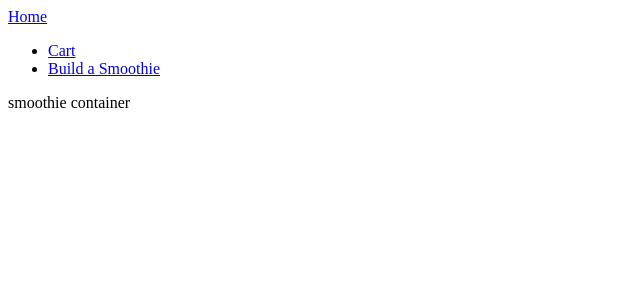
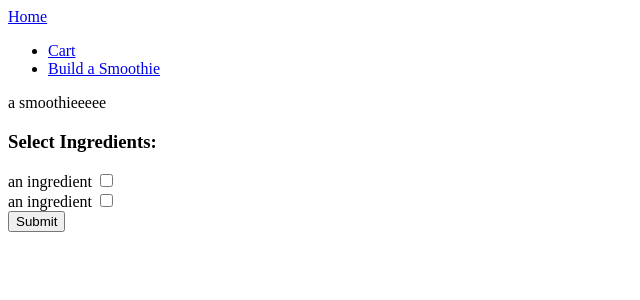
Before and after one commit to alliecaton/smoothie-shop-frontend, a React (Create React App) app: page /smoothie in a window 1280 px wide. Shown: the top 300 px of the page, without its empty margins (0-640 px from the left). Built offline with nearby package versions, Linux system fonts and the light colour scheme.

Commit message:
configuring comibereducers

```diff
--- /dev/null
+++ b/src/components/smoothie/Ingredient.js
@@ -0,0 +1,11 @@
+import React from 'react';
+
+const Ingredient = () => {
+    return (
+        <span>
+            an ingredient
+        </span>
+    );
+}
+
+export default Ingredient;
--- /dev/null
+++ b/src/components/smoothie/SmoothieCreator.js
@@ -0,0 +1,39 @@
+import React, { Component } from 'react';
+import Ingredient from './Ingredient'
+
+class SmoothieCreator extends Component {
+
+    state = { ingredients: [] }
+
+    // handleSelectionChange = (e) => {
+    //     console.log(this.state)
+    //     this.setState({
+    //       ingredients: [...this.state.ingredients, e.target.value]
+    //     });
+    // }
+
+    // handleSubmit = (e) => {
+    //   e.preventDefault();
+    //   this.props.addRestaurant(this.state.text)
+    //   this.setState({ text: ''})
+    // }
+
+    render() {
+        return (
+            <div>
+                <form onSubmit={(e)=> this.handleSubmit(e)}>
+                    <h3>Select Ingredients:</h3>
+                    <label htmlFor="strawberry"> <Ingredient /> </label>
+                    <input type="checkbox" id="strawberry" value="strawberry" onChange={this.handleSelectionChange} /><br></br>
+
+                    <label htmlFor="banana"> <Ingredient /> </label>
+                    <input type="checkbox" value="banana" id="banana" /><br></br>
+
+                    <input type="submit" />
+                </form>
+            </div>
+        );
+    }
+}
+
+export default SmoothieCreator;
--- /dev/null
+++ b/src/components/smoothie/Smoothies.js
@@ -0,0 +1,12 @@
+import React from 'react';
+
+
+const Smoothies = (props) => {
+    return (
+        <div>
+            a smoothieeeee
+        </div>
+    );
+}
+
+export default Smoothies;
--- a/src/containers/smoothieContainer.js
+++ b/src/containers/smoothieContainer.js
@@ -1,10 +1,13 @@
 import React, { Component } from 'react';
+import Smoothies from '../components/smoothie/Smoothies'
+import SmoothieCreator from '../components/smoothie/SmoothieCreator'
 
 class SmoothieContainer extends Component {
     render() {
         return (
             <div>
-                smoothie container
+                <Smoothies />
+                <SmoothieCreator />
             </div>
         );
     }
--- a/src/index.js
+++ b/src/index.js
@@ -4,8 +4,15 @@ import App from './App';
 import { Provider } from 'react-redux';
 import { createStore } from 'redux';
 import cartReducer from './reducers/cartReducer';
+import { combineReducers } from 'redux';
+import smoothieReducer from './reducers/smoothieReducer'
 
-const store = createStore(cartReducer,
+const rootReducer = combineReducers({
+    cartReducer: cartReducer,
+    smoothieReducer: smoothieReducer
+})
+
+const store = createStore(rootReducer,
   window.__REDUX_DEVTOOLS_EXTENSION__ && window.__REDUX_DEVTOOLS_EXTENSION__());
 
 ReactDOM.render(
```
Also changed, not shown: src/reducers/rootReducer.js (added, +8 -0 lines), src/reducers/smoothieReducer.js (added).
